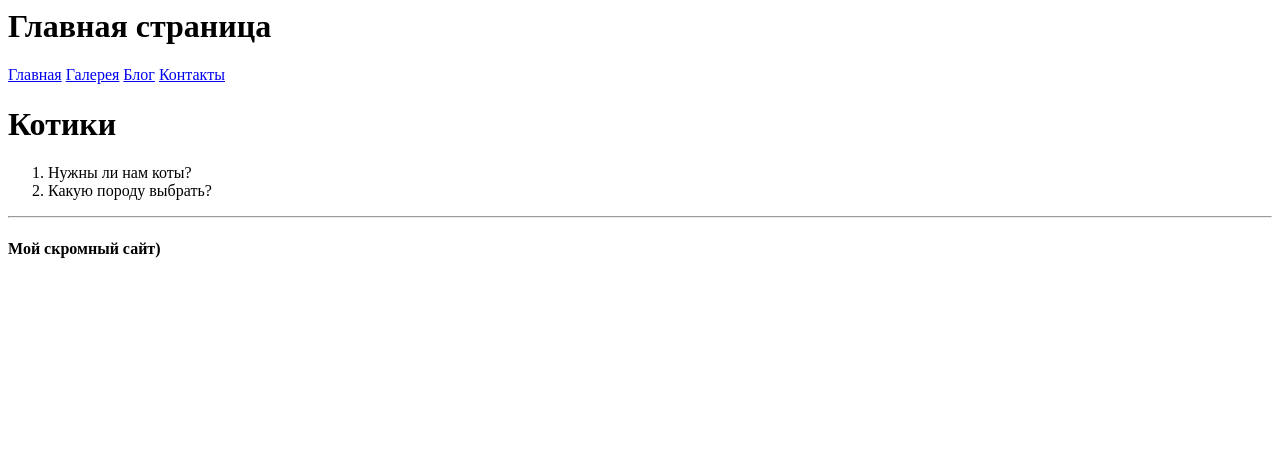
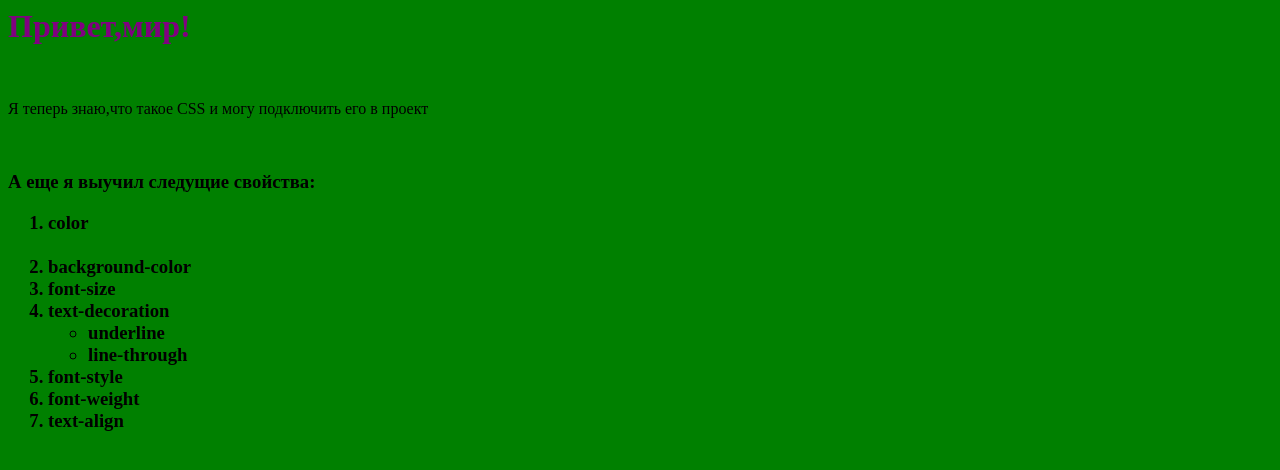
Before and after one commit to Dima-01/myproject, a plain HTML site: page index.html in a window 1280 px wide. Drawn offline with Linux system fonts and the light colour scheme; files that its build step writes are made by us from their sources.

Commit message:
доделать дзз

```diff
--- a/index.html
+++ b/index.html
@@ -1,20 +1,29 @@
 <html>
 <head>
+<link rel="stylesheet" type="text/css" href="../css/style.css">
 <meta charset ="UTF-8">
 <title> index </title>
 </head>
 <body>
-<h1>Главная страница </h1>
-<a href="index.html">Главная</a>
-<a href="gallery.html">Галерея</a>
-<a href="blog.html">Блог</a>
-<a href="contacts.html">Контакты </a>
-<h1>Котики </h1>
+<h1>Привет,мир!</h1>
+<br>
+<p>Я теперь знаю,что такое CSS и могу подключить его в проект</p>
+<br>
+<h3>А еще я выучил следущие свойства:
+<br>
 <ol>
-<li>Нужны ли нам коты?</li>
-<li>Какую породу выбрать?</li>
+<li>color</li>
+<br>
+<li>background-color</li>
+<li>font-size</li>
+<li>text-decoration</li>
+<ul>
+<li>underline</li>
+<li>line-through</li>
+</ul>
+<li>font-style</li>
+<li>font-weight</li>
+<li>text-align</li>
 </ol>
-<hr>
-<h4>Мой скромный сайт) </h4>
 </body>
 </html>
--- /dev/null
+++ b/style.css
@@ -0,0 +1,6 @@
+body{
+background-color:green;
+}
+h1{
+color:purple;
+}
```
